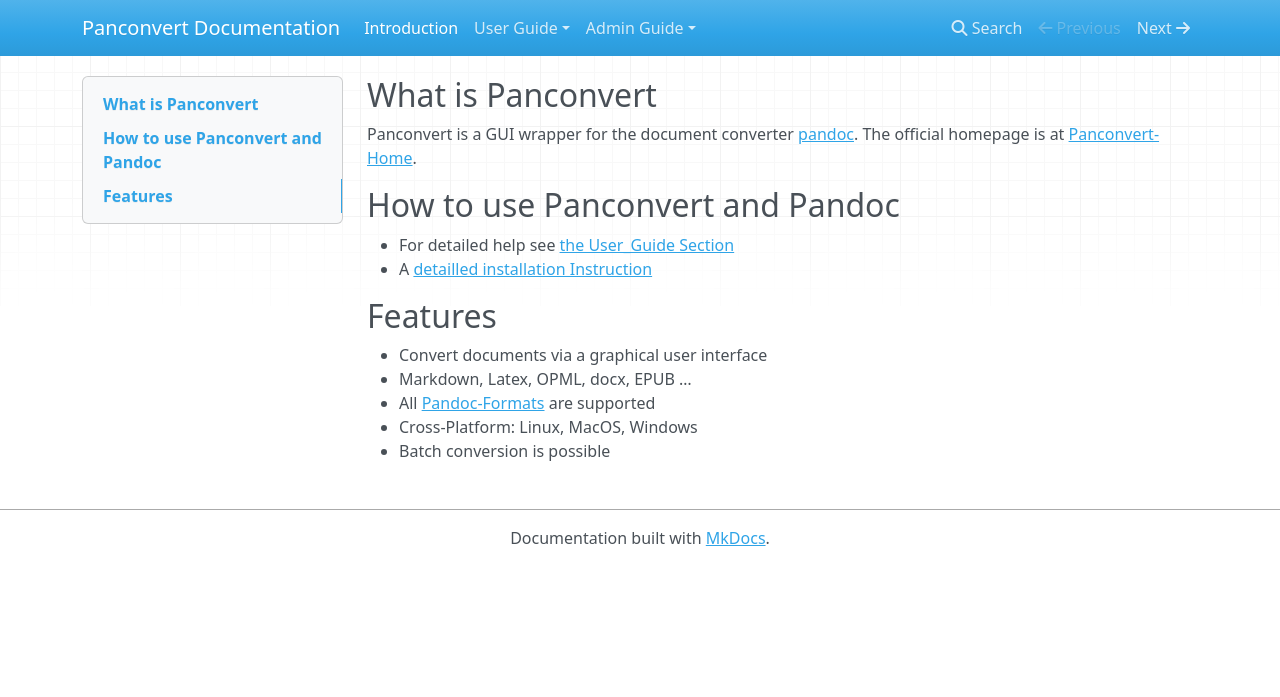
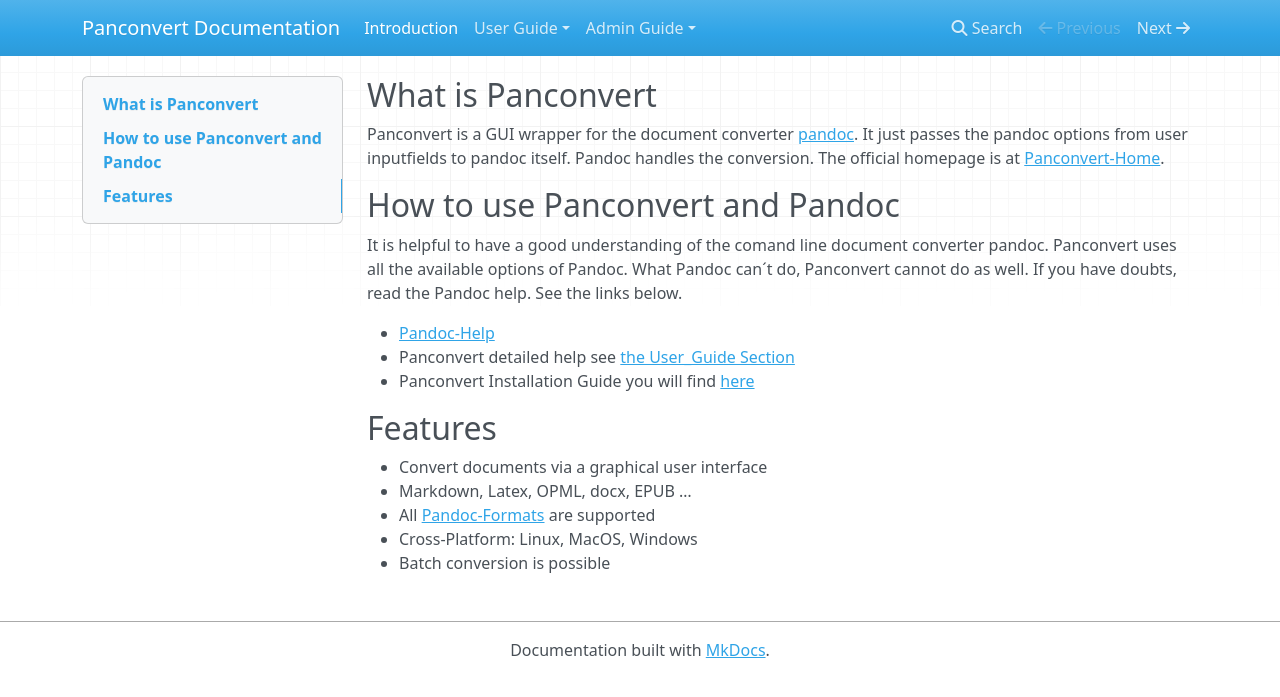
Before and after one commit to apaeffgen/PanConvert, an MkDocs documentation site: the page built from docs/index.md, in a window 1280 px wide. Shown: the top 697 px of the page. Built offline with MkDocs 1.6.1, drawn with Linux system fonts in a browser that asks for light colours; nearby versions of some CDN libraries.

```diff
--- a/docs/index.md
+++ b/docs/index.md
@@ -1,17 +1,19 @@
 ## What is Panconvert
 
-Panconvert is a GUI wrapper for the document converter [pandoc](https://pandoc.org).
-The official homepage is at [Panconvert-Home](https://panconvert.sourceforge.net).
+Panconvert is a GUI wrapper for the document converter [pandoc](https://pandoc.org). It just passes the pandoc options from user inputfields to pandoc itself. Pandoc handles the conversion. The official homepage is at [Panconvert-Home](https://panconvert.sourceforge.net).
 
 ## How to use Panconvert and Pandoc
 
-- For detailed help see [the User_Guide Section](User_Guide/Basic_Usage.md)
-- A [detailled installation Instruction](User_Guide/Install_Instructions.md)
+It is helpful to have a good understanding of the comand line document converter pandoc. Panconvert uses all the available options of Pandoc. What Pandoc can´t do, Panconvert cannot do as well. If you have doubts, read the Pandoc help. See the links below.
+
+- [Pandoc-Help](https://pandoc.org/MANUAL.html)
+- Panconvert detailed help see [the User_Guide Section](User_Guide/Basic_Usage.md)
+- Panconvert Installation Guide you will find [here](Developer/Install_Instructions.md)
 
 ## Features
 
 * Convert documents via a graphical user interface
 * Markdown, Latex, OPML, docx, EPUB …
-* All [Pandoc-Formats](https://pandoc.org/) are supported
+* All [Pandoc-Formats](https://pandoc.org/MANUAL.html#options) are supported
 * Cross-Platform: Linux, MacOS, Windows
 * Batch conversion is possible
--- a/mkdocs.yml
+++ b/mkdocs.yml
@@ -4,14 +4,16 @@ repository_url: https://github.com/apaeffgen/PanConvert
 nav:
 - Introduction: index.md
 - User Guide:
-    - Install Instructions: User_Guide/Install_Instructions.md
+    - Prerequisites: User_Guide/Basic_info.md
     - Basic Usage: User_Guide/Basic_Usage.md
-    - Pandoc Parameters: User_Guide/Pandoc_Parameters.md
+    - Standard Converters: Basic_Conversion.md
+    - Manual Converter: User_Guide/Pandoc_Parameters.md
     - Customizing: User_Guide/Customizing_Panconvert.md
     - Known Problems: User_Guide/Known_Problems.md
     - Pandoc Help: User_Guide/Pandoc_Help.md
     - Update: User_Guide/Update.md
 - Admin Guide:
+    - Install Instructions: Developer/Install_Instructions.md
     - Supported Platforms: Developer/Platforms.md
     - Version History: Developer/changelog.md
     - Build Instructions: Developer/Build_Instructions.md
```
Also changed, not shown: docs/Developer/Install_Instructions.md (renamed from docs/User_Guide/Install_Instructions.md, +1 -1 lines), docs/User_Guide/Basic_Conversion.md (added, +53 -0 lines), docs/User_Guide/Basic_info.md (renamed from docs/User_Guide/basic_info.md, +1 -1 lines).
